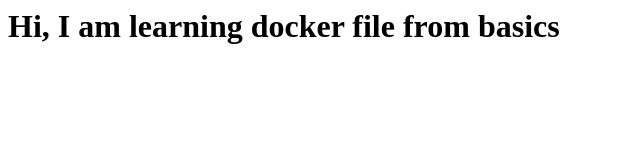
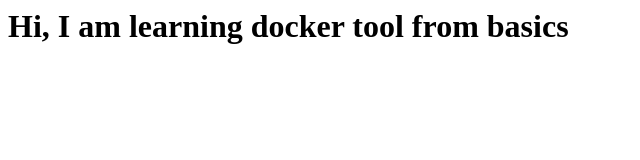
Before and after one commit to Devopslearning2025/27.Docker, a plain HTML site: page COPY/index.html in a window 1280 px wide. Shown: the whole page, without its empty margins (0-640 px from the left). Drawn offline with Linux system fonts and the light colour scheme.

Commit message:
dockerfile

```diff
--- a/COPY/index.html
+++ b/COPY/index.html
@@ -1 +1 @@
-<h1>Hi, I am learning docker file from basics</h1>
+<h1>Hi, I am learning docker tool from basics</h1>
```
